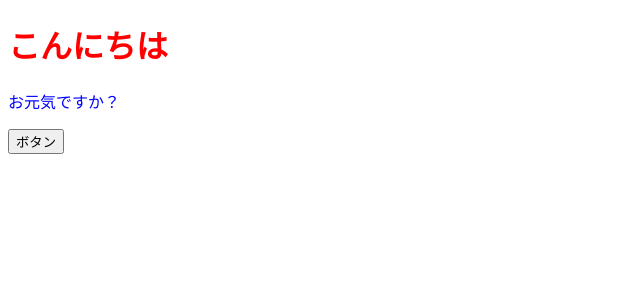
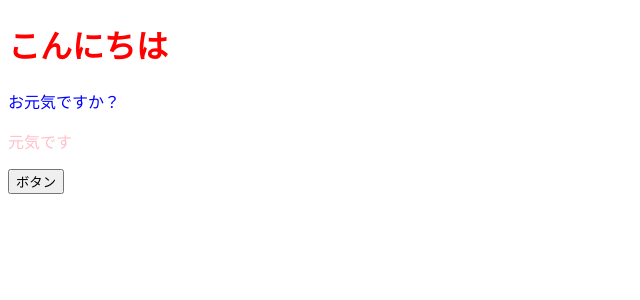
Before and after one commit to takayuki-s/react-practice, a React (Create React App) app: page / in a window 1280 px wide. Shown: the top 300 px of the page, without its empty margins (0-640 px from the left). Built offline with nearby package versions, Linux system fonts and the light colour scheme.

Commit message:
props受け渡し

```diff
--- a/src/App.jsx
+++ b/src/App.jsx
@@ -1,15 +1,14 @@
 import React from "react";
+import ColorfulMessage from "./components/ColorfulMessage";
 
 const App = () => {
   const onClickButton = () => alert();
-  const contentStyle = {
-    color: "blue",
-    fonsSize: "18px"
-  };
+
   return (
     <>
       <h1 style={{ color: "red" }}>こんにちは</h1>
-      <p style={contentStyle}>お元気ですか？</p>
+      <ColorfulMessage color="blue" message="お元気ですか？" />
+      <ColorfulMessage color="pink" message="元気です" />
       <button onClick={onClickButton}>ボタン</button>
     </>
   );
--- /dev/null
+++ b/src/components/ColorfulMessage.jsx
@@ -0,0 +1,11 @@
+import React from "react";
+
+const ColorfulMessage = (props) => {
+  const contentStyle = {
+    color: props.color,
+    fonsSize: "18px"
+  };
+  return <p style={contentStyle}>{props.message}</p>;
+};
+
+export default ColorfulMessage;
```
